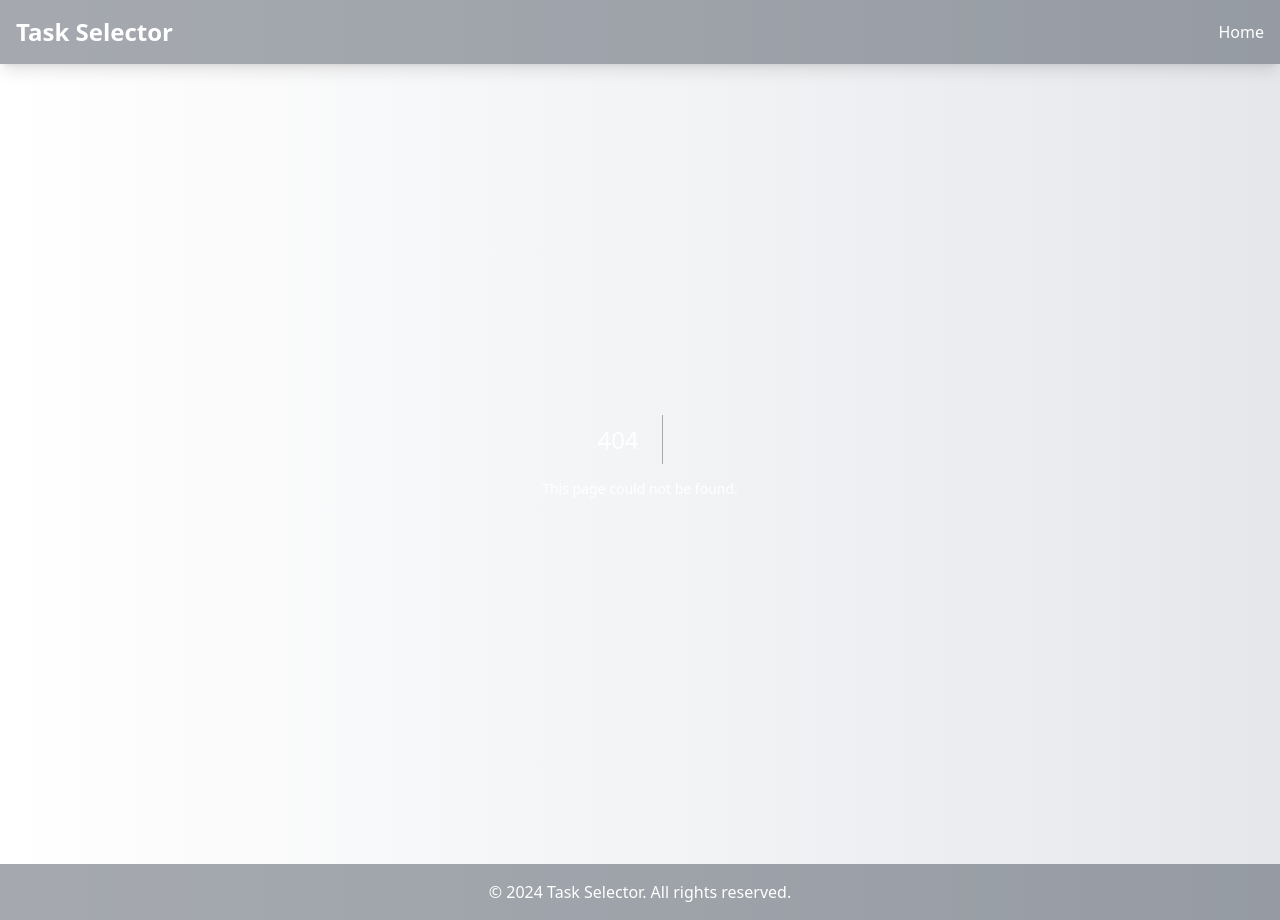
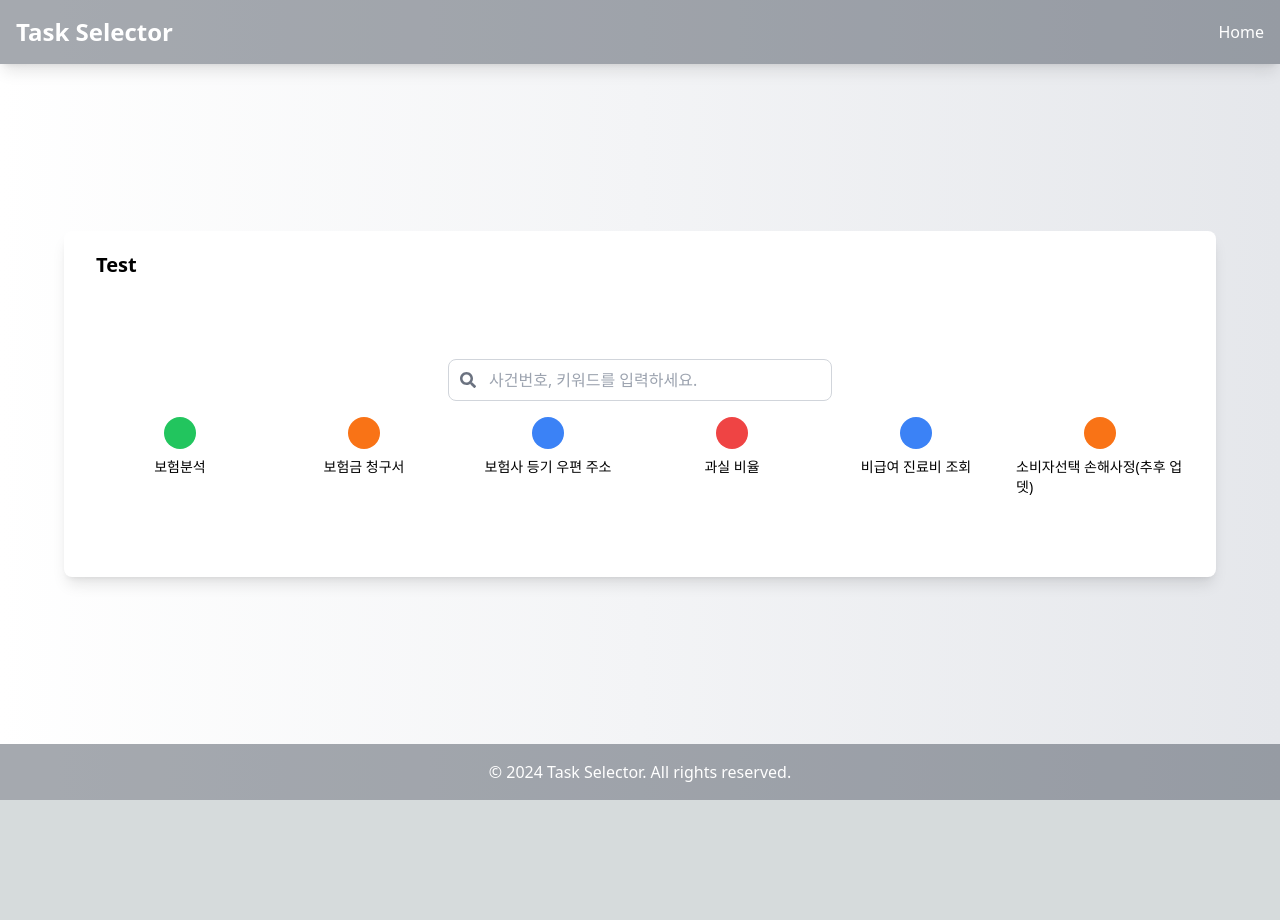
Before and after one commit to tmdqjaha12/sample-next, a Next.js app: page /fn-ins in a window 1280 px wide. Before the commit this address had no page. After the commit the page ends 800 px from the top, so only its background shows below. Built offline with nearby package versions, Linux system fonts and the light colour scheme.

Commit message:
리액트훅폼 컴퍼넌트

```diff
--- a/package.json
+++ b/package.json
@@ -15,7 +15,9 @@
     "next": "14.2.5",
     "pdf-lib": "^1.17.1",
     "react": "^18",
-    "react-dom": "^18"
+    "react-dom": "^18",
+    "react-hook-form": "^7.52.1",
+    "react-icons": "^5.2.1"
   },
   "devDependencies": {
     "@types/node": "^20",
--- /dev/null
+++ b/src/app/_components/Input.tsx
@@ -0,0 +1,42 @@
+import React from "react";
+import { UseFormRegisterReturn } from "react-hook-form";
+
+type InputProps = {
+  type: "text" | "email" | "password" | "textarea" | "number" | "tel" | "url";
+  register: UseFormRegisterReturn;
+  params?: React.InputHTMLAttributes<HTMLInputElement | HTMLTextAreaElement>;
+  icons?: {
+    prepend?: React.ReactNode;
+    append?: React.ReactNode;
+  };
+  feed?: string;
+  hidden?: boolean;
+  option?: any;
+};
+
+const Input: React.FC<InputProps> = ({ type, register, params, icons, feed, hidden, option }) => {
+  const InputElement = type === "textarea" ? "textarea" : "input";
+
+  if (hidden) {
+    return null;
+  }
+
+  return (
+    <div className="flex flex-col space-y-1">
+      {icons && icons?.prepend && <div className="icon-container">{icons.prepend}</div>}
+      <InputElement
+        {...register}
+        {...params}
+        type={type !== "textarea" ? type : undefined}
+        className={`border p-2 rounded-lg focus:outline-none ${
+          feed ? "border-red-500" : "border-gray-300"
+        } focus:ring-2 ${feed ? "focus:ring-red-500" : "focus:ring-blue-500"}`}
+      />
+      {icons && icons?.append && <div className="icon-container">{icons.append}</div>}
+
+      {feed && <p className="text-red-500 text-sm mt-1">{feed}</p>}
+    </div>
+  );
+};
+
+export default Input;
--- a/src/app/date-fns/page.tsx
+++ b/src/app/date-fns/page.tsx
@@ -5,7 +5,7 @@ const DateFnsPage = () => {
   const formattedDate = format(date, "yyyy-MM-dd");
 
   return (
-    <div className=" text-black">
+    <div className="relative w-64 text-black">
       <div>
         <h1 className="text-2xl font-bold mb-4 ">date-fns 테스트 페이지</h1>
         <p>Formatted Date: {formattedDate}</p>
--- /dev/null
+++ b/src/app/fn-ins/page.tsx
@@ -0,0 +1,67 @@
+import Link from "next/link";
+import { FaSearch } from "react-icons/fa"; // Import a search icon from react-icons
+
+// Define the possible colors
+const colors = [
+  "bg-red-500",
+  "bg-green-500",
+  "bg-blue-500",
+  "bg-yellow-500",
+  "bg-purple-500",
+  "bg-pink-500",
+  "bg-teal-500",
+  "bg-orange-500",
+];
+
+// Function to get a random color
+const getRandomColor = () => colors[Math.floor(Math.random() * colors.length)];
+
+const menu = [
+  { label: "보험분석", path: "#" },
+  { label: "보험금 청구서", path: "#" },
+  { label: "보험사 등기 우편 주소", path: "#" },
+  { label: "과실 비율", path: "#" },
+  { label: "비급여 진료비 조회", path: "#" },
+  { label: "소비자선택 손해사정(추후 업뎃)", path: "#" },
+];
+
+const PageComponent = () => {
+  return (
+    <div className="w-full h-full mx-16 text-black">
+      <div className="flex flex-col items-center w-full bg-white rounded-lg shadow-lg pb-20 pt-5 pl-8 pr-8">
+        {/* header */}
+        <div className="flex justify-between items-center w-full mb-20">
+          <div className="text-xl font-bold">Test</div>
+          <div className="flex items-center space-x-2">
+            <span></span>
+            <span></span>
+          </div>
+        </div>
+
+        {/* search-area */}
+        <div className="relative w-96 mb-4">
+          <input
+            type="text"
+            className="w-full p-2 border border-gray-300 rounded-lg pl-10"
+            placeholder="사건번호, 키워드를 입력하세요."
+          />
+          <FaSearch className="absolute top-1/2 left-3 transform -translate-y-1/2 text-gray-500" />
+        </div>
+
+        {/* menu */}
+        <div className="grid grid-cols-6 gap-4">
+          {menu.map((item, index) => (
+            <div key={`menu_${index}`} className="flex flex-col items-center">
+              <div className={`w-8 h-8 rounded-full ${getRandomColor()}`}></div>
+              <span className="mt-2 text-sm">
+                <Link href={item.path}>{item.label}</Link>
+              </span>
+            </div>
+          ))}
+        </div>
+      </div>
+    </div>
+  );
+};
+
+export default PageComponent;
--- a/src/app/layout.tsx
+++ b/src/app/layout.tsx
@@ -26,9 +26,7 @@ const RootLayout: React.FC<LayoutProps> = ({ children }) => {
               </ul>
             </nav>
           </header>
-          <main className="flex-grow flex justify-center items-center">
-            <div className="relative w-64">{children}</div>
-          </main>
+          <main className="flex-grow flex justify-center items-center">{children}</main>
           <footer className="p-4 bg-opacity-40 bg-gray-800 text-center">
             <p>&copy; 2024 Task Selector. All rights reserved.</p>
           </footer>
--- a/src/app/page.tsx
+++ b/src/app/page.tsx
@@ -16,6 +16,10 @@ const HomePage = () => {
       {
         label: "pdf-format",
         path: "/pdf-format",
+      },
+      {
+        label: "에프엔손해사정",
+        path: "/fn-ins",
       },
     ],
     []
--- a/src/app/pdf-format/page.tsx
+++ b/src/app/pdf-format/page.tsx
@@ -1,13 +1,28 @@
 "use client";
 
+import Input from "@/app/_components/Input";
 import React, { useState } from "react";
+import { SubmitErrorHandler, SubmitHandler, useForm } from "react-hook-form";
+import { FaSearchMinus, FaSearchPlus } from "react-icons/fa";
+
+type FormValues = {
+  name: string;
+  address: string;
+  phone: string;
+};
 
 const PdfPage: React.FC = () => {
+  const {
+    register,
+    handleSubmit,
+    formState: { errors },
+  } = useForm<FormValues>({ mode: "all", criteriaMode: "firstError", shouldFocusError: true });
+
   const [name, setName] = useState("");
   const [address, setAddress] = useState("");
   const [phone, setPhone] = useState("");
 
-  const handleGeneratePdf = async () => {
+  const handleGeneratePdf: SubmitHandler<FormValues> = async (data) => {
     const response = await fetch("/api/generate-pdf", {
       method: "POST",
       headers: {
@@ -29,27 +44,41 @@ const PdfPage: React.FC = () => {
     }
   };
 
+  // 유효하지 않은 폼 데이터 처리 (선택적)
+  const handleError: SubmitErrorHandler<FormValues> = (errors) => {
+    console.error("Form errors:", errors);
+    // 에러 처리 로직을 여기에 작성합니다
+  };
+
+  console.log(errors);
+
   return (
+    <div className="relative w-64 text-black">
       <div className="w-full max-w-xl p-8 bg-white shadow-lg rounded-lg text-black">
         <h1 className="text-2xl font-bold text-center mb-6">PDF 포맷팅 테스트 페이지</h1>
-      <form
-        onSubmit={(e) => {
-          e.preventDefault();
-          handleGeneratePdf();
-        }}
-        className="space-y-4"
-      >
+        <form onSubmit={handleSubmit(handleGeneratePdf, handleError)} className="space-y-4">
           <div className="flex flex-col">
             <label className="text-sm font-medium text-gray-700 mb-1" htmlFor="name">
               Name:
             </label>
-          <input
-            id="name"
+            <Input
               type="text"
-            value={name}
-            onChange={(e) => setName(e.target.value)}
-            className="border border-gray-300 p-2 rounded-lg focus:outline-none focus:ring-2 focus:ring-blue-500"
-            placeholder="Enter your name"
+              register={register("name", {
+                required: "Name is required",
+                pattern: {
+                  value: /^[^\s@]+@[^\s@]+\.[^\s@]+$/,
+                  message: "Invalid email address",
+                },
+              })}
+              params={{
+                className: "border border-gray-300 p-2 rounded-lg focus:outline-none focus:ring-2 focus:ring-blue-500",
+                placeholder: "Enter your name",
+              }}
+              feed={errors.name?.message}
+              icons={{
+                prepend: <FaSearchPlus className="absolute top-40 left-3 transform text-gray-500" />,
+                append: <FaSearchMinus className="absolute top-40 right-3 transform text-gray-500" />,
+              }}
             />
           </div>
 
@@ -89,6 +118,7 @@ const PdfPage: React.FC = () => {
           </button>
         </form>
       </div>
+    </div>
   );
 };
 
--- a/src/types/fontkit.d.ts
+++ /dev/null
@@ -1,4 +0,0 @@
-declare module "fontkit" {
-  import { Fontkit } from "fontkit";
-  export = Fontkit;
-}
--- /dev/null
+++ b/src/types/input.d.ts
@@ -0,0 +1,6 @@
+type FormValues = {
+  name: string;
+  address: string;
+  phone: string;
+  message: string;
+};
--- /dev/null
+++ b/src/types/test.d.ts
@@ -0,0 +1,4 @@
+declare module "test" {
+  import { test } from "test";
+  export = test;
+}
```
Also changed, not shown: 2 other files (tests, documents, lock files or other folders). Lines whose indentation alone changed are shown as unchanged.
